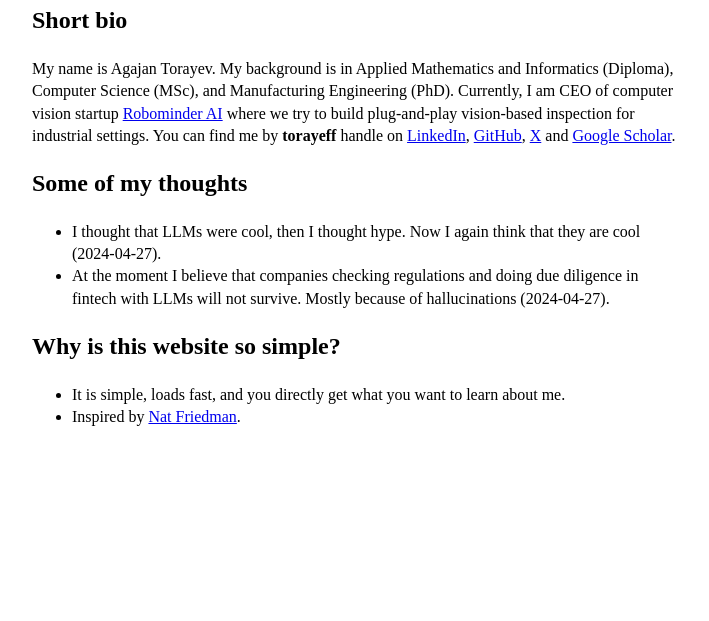
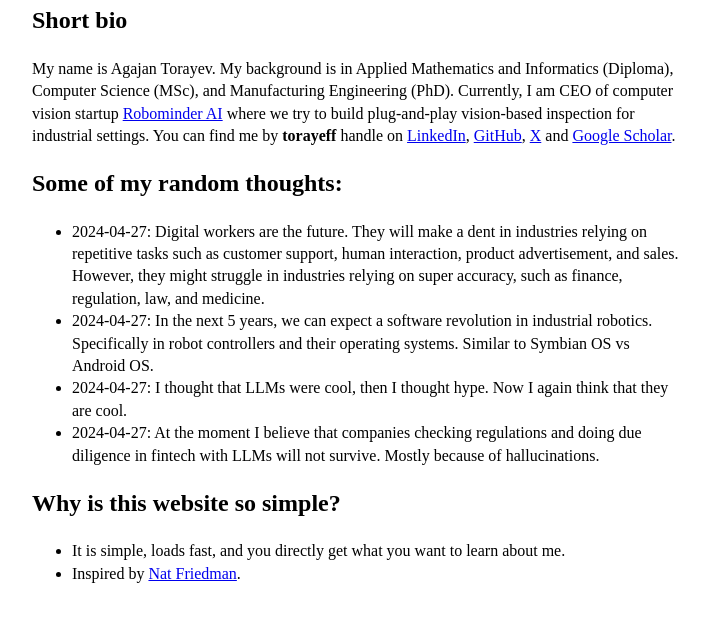
Before and after one commit to torayeff/torayeff.github.io, a plain HTML site: page index.html in a window 1280 px wide. Shown: the part 87-708 px from the top of the page, without its empty margins (283-992 px from the left). Drawn offline with Linux system fonts and the light colour scheme.

Commit message:
some thoughts

```diff
--- a/index.html
+++ b/index.html
@@ -33,16 +33,28 @@
       >.
     </p>
 
-    <h2>Some of my thoughts</h2>
+    <h2>Some of my random thoughts:</h2>
     <ul>
       <li>
-        I thought that LLMs were cool, then I thought hype. Now I again think
-        that they are cool (2024-04-27).
+        2024-04-27: Digital workers are the future. They will make a dent in
+        industries relying on repetitive tasks such as customer support, human
+        interaction, product advertisement, and sales. However, they might
+        struggle in industries relying on super accuracy, such as finance,
+        regulation, law, and medicine.
       </li>
       <li>
-        At the moment I believe that companies checking regulations and doing
-        due diligence in fintech with LLMs will not survive. Mostly because of
-        hallucinations (2024-04-27).
+        2024-04-27: In the next 5 years, we can expect a software revolution in
+        industrial robotics. Specifically in robot controllers and their
+        operating systems. Similar to Symbian OS vs Android OS.
+      </li>
+      <li>
+        2024-04-27: I thought that LLMs were cool, then I thought hype. Now I
+        again think that they are cool.
+      </li>
+      <li>
+        2024-04-27: At the moment I believe that companies checking regulations
+        and doing due diligence in fintech with LLMs will not survive. Mostly
+        because of hallucinations.
       </li>
     </ul>
 
```
